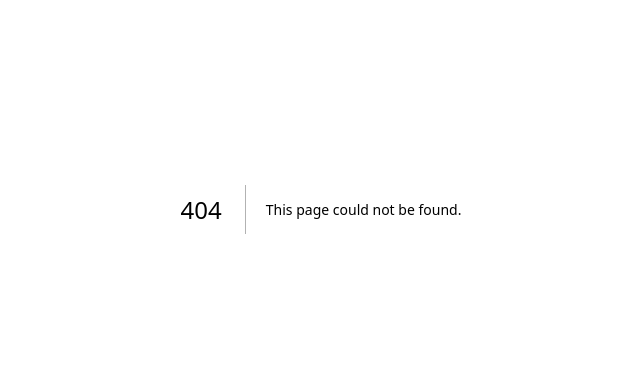
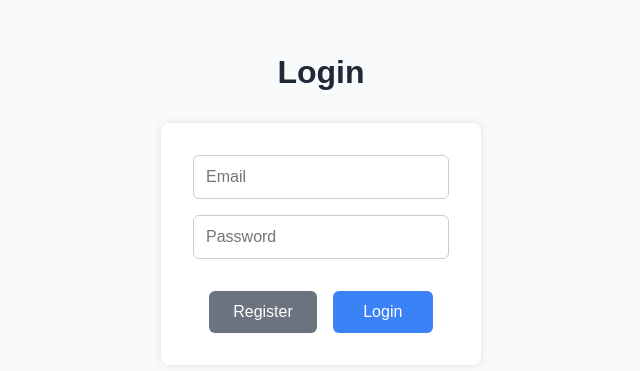
Before and after one commit to nelrecarte/pruebaCIT, a Next.js app in the folder client/: page /login in a window 1280 px wide. Before the commit this address had no page. Shown: the part 191-562 px from the top of the page, without its empty margins (319-959 px from the left). Built offline with nearby package versions, Linux system fonts and the light colour scheme.

Commit message:
login page
Create login page

```diff
--- /dev/null
+++ b/client/app/login/page.module.css
@@ -0,0 +1,65 @@
+.container {
+  display: flex;
+  flex-direction: column;
+  align-items: center;
+  justify-content: center;
+  min-height: 100vh;
+  background-color: #f9fafb;
+  padding: 2rem;
+}
+
+.title {
+  font-size: 2rem;
+  margin-bottom: 2rem;
+  color: #1f2937;
+}
+
+.form {
+  display: flex;
+  flex-direction: column;
+  gap: 1rem;
+  width: 100%;
+  max-width: 320px; /* So it looks good on all screens */
+  padding: 2rem;
+  background: white;
+  border-radius: 8px;
+  box-shadow: 0 0 10px rgba(0, 0, 0, 0.1);
+}
+
+.input {
+  padding: 0.75rem;
+  font-size: 1rem;
+  border-radius: 6px;
+  border: 1px solid #ccc;
+}
+
+.buttonRow {
+  display: flex;
+  justify-content: center;
+  gap: 1rem;
+  margin-top: 1rem;
+}
+
+.button {
+  padding: 0.75rem 1.5rem;
+  font-size: 1rem;
+  background-color: #3b82f6;
+  color: white;
+  border: none;
+  border-radius: 6px;
+  cursor: pointer;
+  transition: background-color 0.2s;
+  min-width: 100px;
+}
+
+.button:hover {
+  background-color: #2563eb;
+}
+
+.secondaryButton {
+  background-color: #6b7280;
+}
+
+.secondaryButton:hover {
+  background-color: #4b5563;
+}
--- /dev/null
+++ b/client/app/login/page.tsx
@@ -0,0 +1,59 @@
+'use client';
+
+import { useState } from 'react';
+import { useRouter } from 'next/navigation';
+import styles from './page.module.css';
+
+export default function LoginPage() {
+  const router = useRouter();
+  const [email, setEmail] = useState('');
+  const [password, setPassword] = useState('');
+
+  const handleLogin = async (e: React.FormEvent) => {
+    e.preventDefault();
+
+    const res = await fetch('/api/login', {
+      method: 'POST',
+      body: JSON.stringify({ email, password }),
+      headers: { 'Content-Type': 'application/json' },
+    });
+
+    if (res.ok) {
+      router.push('/dashboard');
+    } else {
+      alert('Invalid credentials');
+    }
+  };
+
+  const handleRegister = () => {
+    router.push('/register');
+  };
+
+  return (
+    <main className={styles.container}>
+      <h1 className={styles.title}>Login</h1>
+      <form onSubmit={handleLogin} className={styles.form}>
+        <input
+          className={styles.input}
+          type="email"
+          placeholder="Email"
+          required
+          value={email}
+          onChange={(e) => setEmail(e.target.value)}
+        />
+        <input
+          className={styles.input}
+          type="password"
+          placeholder="Password"
+          required
+          value={password}
+          onChange={(e) => setPassword(e.target.value)}
+        />
+        <div className={styles.buttonRow}>
+            <button type="button" onClick={handleRegister} className={`${styles.button} ${styles.secondaryButton}`}>Register</button>
+            <button type="submit" className={styles.button} >Login</button>
+        </div>
+      </form>
+    </main>
+  );
+}
--- a/client/app/page.module.css
+++ /dev/null
@@ -1,168 +0,0 @@
-.page {
-  --gray-rgb: 0, 0, 0;
-  --gray-alpha-200: rgba(var(--gray-rgb), 0.08);
-  --gray-alpha-100: rgba(var(--gray-rgb), 0.05);
-
-  --button-primary-hover: #383838;
-  --button-secondary-hover: #f2f2f2;
-
-  display: grid;
-  grid-template-rows: 20px 1fr 20px;
-  align-items: center;
-  justify-items: center;
-  min-height: 100svh;
-  padding: 80px;
-  gap: 64px;
-  font-family: var(--font-geist-sans);
-}
-
-@media (prefers-color-scheme: dark) {
-  .page {
-    --gray-rgb: 255, 255, 255;
-    --gray-alpha-200: rgba(var(--gray-rgb), 0.145);
-    --gray-alpha-100: rgba(var(--gray-rgb), 0.06);
-
-    --button-primary-hover: #ccc;
-    --button-secondary-hover: #1a1a1a;
-  }
-}
-
-.main {
-  display: flex;
-  flex-direction: column;
-  gap: 32px;
-  grid-row-start: 2;
-}
-
-.main ol {
-  font-family: var(--font-geist-mono);
-  padding-left: 0;
-  margin: 0;
-  font-size: 14px;
-  line-height: 24px;
-  letter-spacing: -0.01em;
-  list-style-position: inside;
-}
-
-.main li:not(:last-of-type) {
-  margin-bottom: 8px;
-}
-
-.main code {
-  font-family: inherit;
-  background: var(--gray-alpha-100);
-  padding: 2px 4px;
-  border-radius: 4px;
-  font-weight: 600;
-}
-
-.ctas {
-  display: flex;
-  gap: 16px;
-}
-
-.ctas a {
-  appearance: none;
-  border-radius: 128px;
-  height: 48px;
-  padding: 0 20px;
-  border: none;
-  border: 1px solid transparent;
-  transition:
-    background 0.2s,
-    color 0.2s,
-    border-color 0.2s;
-  cursor: pointer;
-  display: flex;
-  align-items: center;
-  justify-content: center;
-  font-size: 16px;
-  line-height: 20px;
-  font-weight: 500;
-}
-
-a.primary {
-  background: var(--foreground);
-  color: var(--background);
-  gap: 8px;
-}
-
-a.secondary {
-  border-color: var(--gray-alpha-200);
-  min-width: 158px;
-}
-
-.footer {
-  grid-row-start: 3;
-  display: flex;
-  gap: 24px;
-}
-
-.footer a {
-  display: flex;
-  align-items: center;
-  gap: 8px;
-}
-
-.footer img {
-  flex-shrink: 0;
-}
-
-/* Enable hover only on non-touch devices */
-@media (hover: hover) and (pointer: fine) {
-  a.primary:hover {
-    background: var(--button-primary-hover);
-    border-color: transparent;
-  }
-
-  a.secondary:hover {
-    background: var(--button-secondary-hover);
-    border-color: transparent;
-  }
-
-  .footer a:hover {
-    text-decoration: underline;
-    text-underline-offset: 4px;
-  }
-}
-
-@media (max-width: 600px) {
-  .page {
-    padding: 32px;
-    padding-bottom: 80px;
-  }
-
-  .main {
-    align-items: center;
-  }
-
-  .main ol {
-    text-align: center;
-  }
-
-  .ctas {
-    flex-direction: column;
-  }
-
-  .ctas a {
-    font-size: 14px;
-    height: 40px;
-    padding: 0 16px;
-  }
-
-  a.secondary {
-    min-width: auto;
-  }
-
-  .footer {
-    flex-wrap: wrap;
-    align-items: center;
-    justify-content: center;
-  }
-}
-
-@media (prefers-color-scheme: dark) {
-  .logo {
-    filter: invert();
-  }
-}
```
Also changed, not shown: client/app/page.tsx (deleted, +0 -95 lines).
